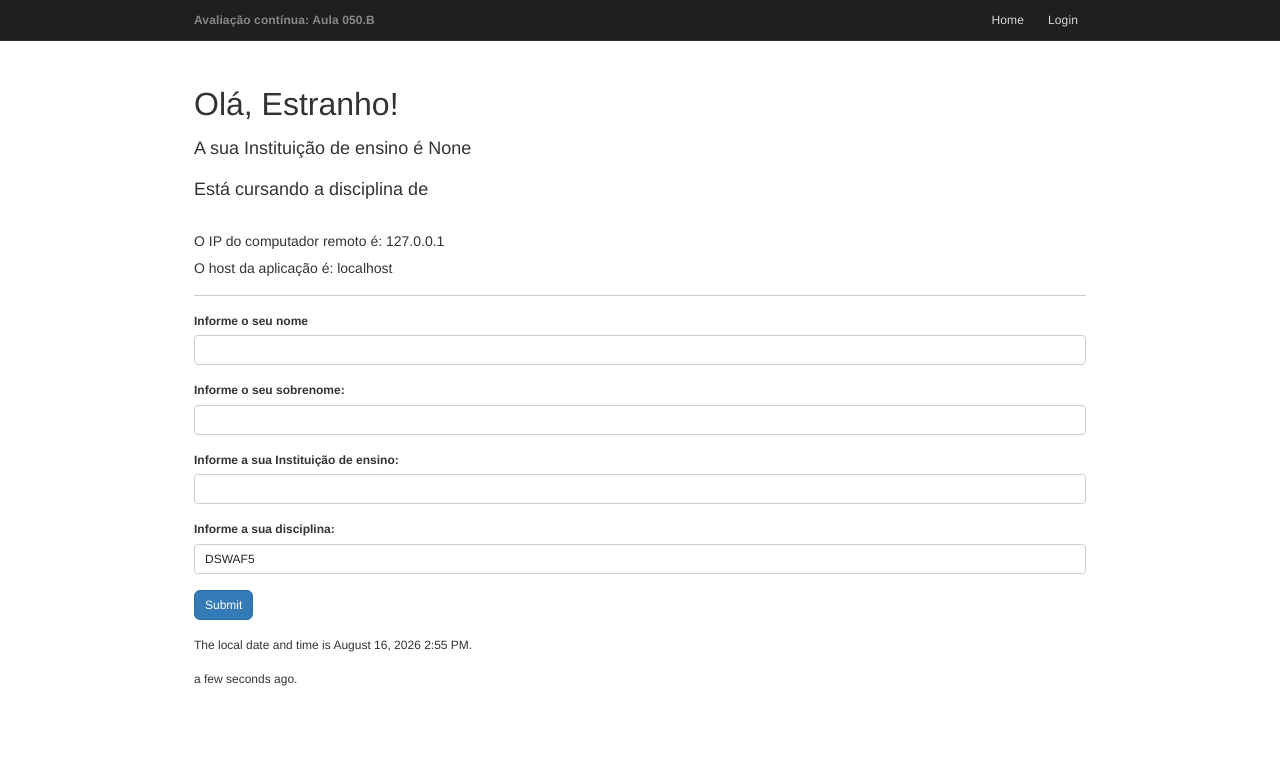
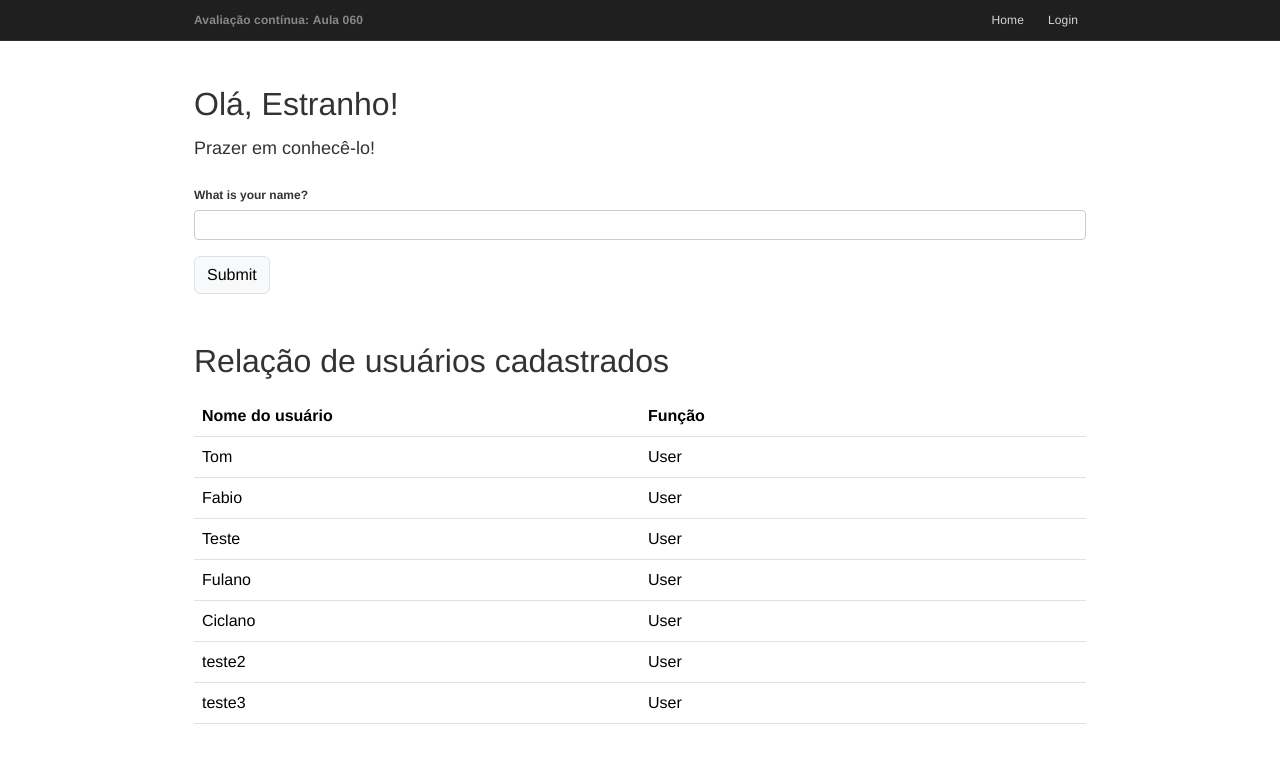
Before and after one commit to PTBDSWS-Wtomendes/flasky, a Flask app: page / in a window 1280 px wide. Shown: the top 763 px of the page. Run offline with Flask 3, Linux system fonts and the light colour scheme; some libraries are stand-ins or nearby versions.

Commit message:
persistencia no banco e lista de users

```diff
--- a/app.py
+++ b/app.py
@@ -5,7 +5,7 @@ from flask_moment import Moment
 from flask_wtf import FlaskForm
 from wtforms import PasswordField, SelectField, StringField, SubmitField
 from wtforms.validators import DataRequired
-from datetime import datetime
+from datetime import datetime, timedelta
 from flask_sqlalchemy import SQLAlchemy
 from flask_migrate import Migrate
 
@@ -17,6 +17,7 @@ app.config['SECRET_KEY'] = 'chave-forte-altere-em-producao'
 app.config['SQLALCHEMY_DATABASE_URI'] = \
     'sqlite:///' + os.path.join(basedir, 'data.sqlite')
 app.config['SQLALCHEMY_TRACK_MODIFICATIONS'] = False
+app.config['PERMANENT_SESSION_LIFETIME'] = timedelta(days=30)
 
 moment = Moment(app)
 db = SQLAlchemy(app)
@@ -50,10 +51,7 @@ def make_shell_context():
 
 
 class NameForm(FlaskForm):
-    name = StringField('Informe o seu nome', validators=[DataRequired()])
-    surname = StringField('Informe o seu sobrenome:', validators=[DataRequired()])
-    institution = StringField('Informe a sua Instituição de ensino:', validators=[DataRequired()])
-    discipline = SelectField('Informe a sua disciplina:', choices=[('DSWAF5', 'DSWAF5'), ('PTBDSWS', 'PTBDSWS')], validators=[DataRequired()])
+    name = StringField('What is your name?', validators=[DataRequired()])
     submit = SubmitField('Submit')
 
 
@@ -67,15 +65,26 @@ class LoginForm(FlaskForm):
 def index():
     form = NameForm()
     if form.validate_on_submit():
-        old_name = session.get('name')
-        if old_name is not None and old_name != form.name.data:
-            flash('Looks like you have changed your name!')
+        user = User.query.filter_by(username=form.name.data).first()
+        if user is None:
+            user_role = Role.query.filter_by(name='User').first()
+            user = User(username=form.name.data, role=user_role)
+            db.session.add(user)
+            db.session.commit()
+            session['known'] = False
+        else:
+            session['known'] = True
+        session.permanent = True
         session['name'] = form.name.data
-        session['surname'] = form.surname.data
-        session['institution'] = form.institution.data
-        session['discipline'] = form.discipline.data
         return redirect(url_for('index'))
-    return render_template('index.html', form=form, name=session.get('name'), current_time=datetime.now(), remote_ip=request.remote_addr, host=request.host)
+
+    return render_template(
+        'index.html',
+        form=form,
+        name=session.get('name'),
+        known=session.get('known', False),
+        users=User.query.all()
+    )
 
 
 @app.route('/login', methods=['GET', 'POST'])
--- a/templates/base.html
+++ b/templates/base.html
@@ -11,7 +11,7 @@
   <body>
     <nav class="navbar navbar-expand-lg navbar-dark app-navbar">
       <div class="container">
-        <a class="navbar-brand fw-semibold" href="{{ url_for('index') }}">Avaliação contínua: Aula 050.B</a>
+        <a class="navbar-brand fw-semibold" href="{{ url_for('index') }}">Avaliação contínua: <strong>Aula 060</strong></a>
         <button class="navbar-toggler" type="button" data-bs-toggle="collapse" data-bs-target="#mainNav" aria-controls="mainNav" aria-expanded="false" aria-label="Alternar navegação">
           <span class="navbar-toggler-icon"></span>
         </button>
--- a/templates/index.html
+++ b/templates/index.html
@@ -5,25 +5,41 @@
 {% block content %}
 <div class="page-heading">
   <h1>Olá, {% if name %}{{ name }}{% else %}Estranho{% endif %}!</h1>
-  <p>A sua Instituição de ensino é {{ session.get('institution', 'None') }}</p>
-  <p>Está cursando a disciplina de {{ session.get('discipline', '') }}</p>
-  <div class="request-context">
-    <p>O IP do computador remoto é: {{ remote_ip or 'None' }}</p>
-    <p>O host da aplicação é: {{ host or 'None' }}</p>
-  </div>
-  <hr>
+  {% if not known %}
+  <p>Prazer em conhecê-lo!</p>
+  {% else %}
+  <p>Prazer em vê-lo novamente!</p>
+  {% endif %}
 
-  <form method="POST" class="home-form">
+  <form method="POST" class="home-form my-4">
     {{ form.hidden_tag() }}
-    {% for field in [form.name, form.surname, form.institution, form.discipline] %}
-    <div class="form-group">
-      {{ field.label }}
-      {{ field(class="form-control") }}
+    <div class="form-group mb-3">
+      {{ form.name.label(class="form-label") }}
+      {{ form.name(class="form-control") }}
     </div>
-    {% endfor %}
-    {{ form.submit(class="btn btn-primary") }}
+    {{ form.submit(class="btn btn-light border") }}
   </form>
-  <p class="time-line">The local date and time is {{ moment(current_time).format('MMMM D, YYYY h:mm A') }}.</p>
-  <p class="time-line">{{ moment(current_time).fromNow(refresh=True) }}.</p>
+
+  <h2 class="mt-5 mb-3 fw-normal">Relação de usuários cadastrados</h2>
+  <table class="table align-middle">
+    <thead>
+      <tr>
+        <th scope="col">Nome do usuário</th>
+        <th scope="col">Função</th>
+      </tr>
+    </thead>
+    <tbody>
+      {% for u in users %}
+      <tr>
+        <td>{{ u.username }}</td>
+        <td>{{ u.role.name if u.role else 'User' }}</td>
+      </tr>
+      {% else %}
+      <tr>
+        <td colspan="2" class="text-muted">Nenhum usuário cadastrado.</td>
+      </tr>
+      {% endfor %}
+    </tbody>
+  </table>
 </div>
 {% endblock %}
```
Also changed, not shown: data.sqlite.
